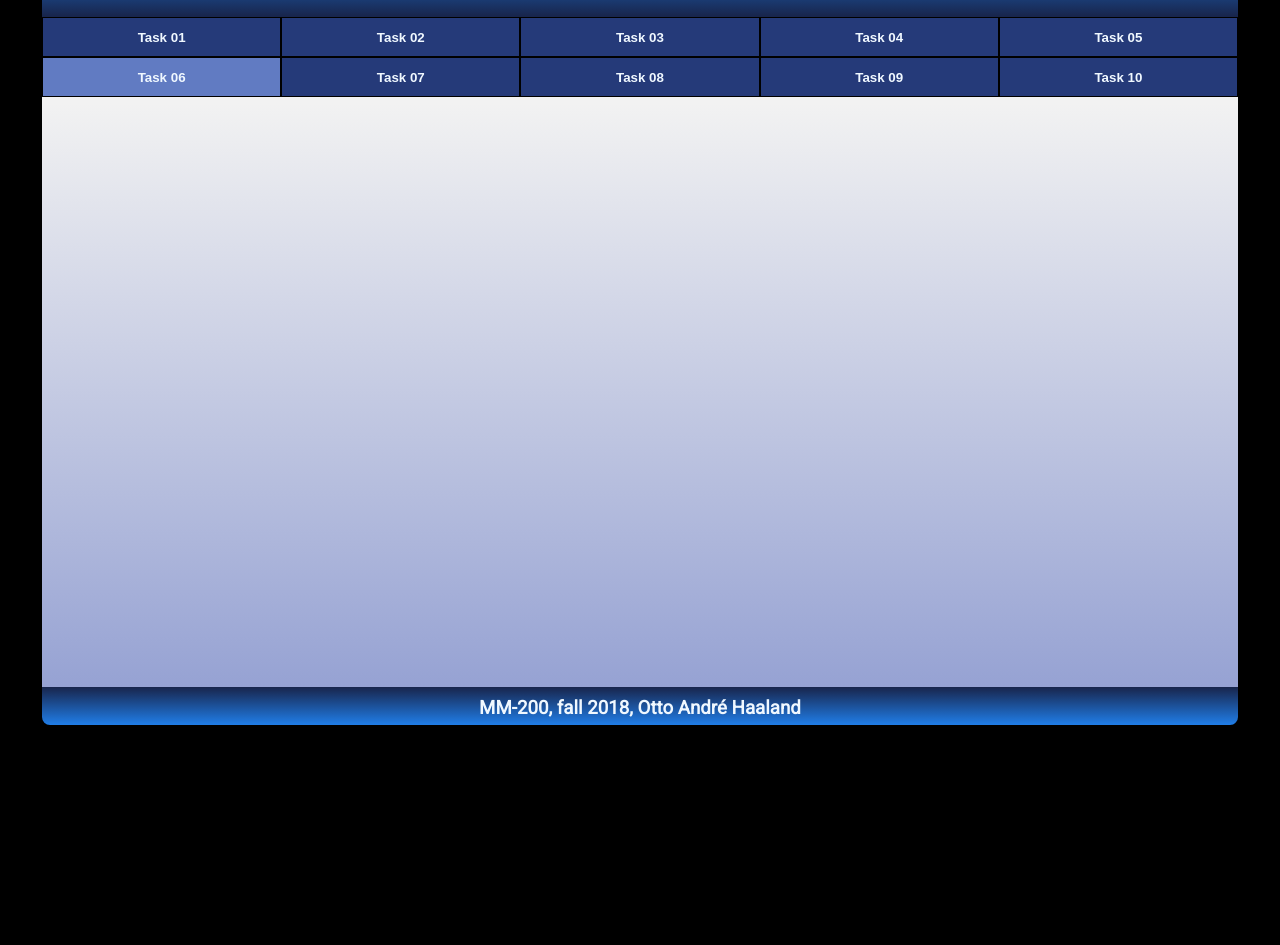
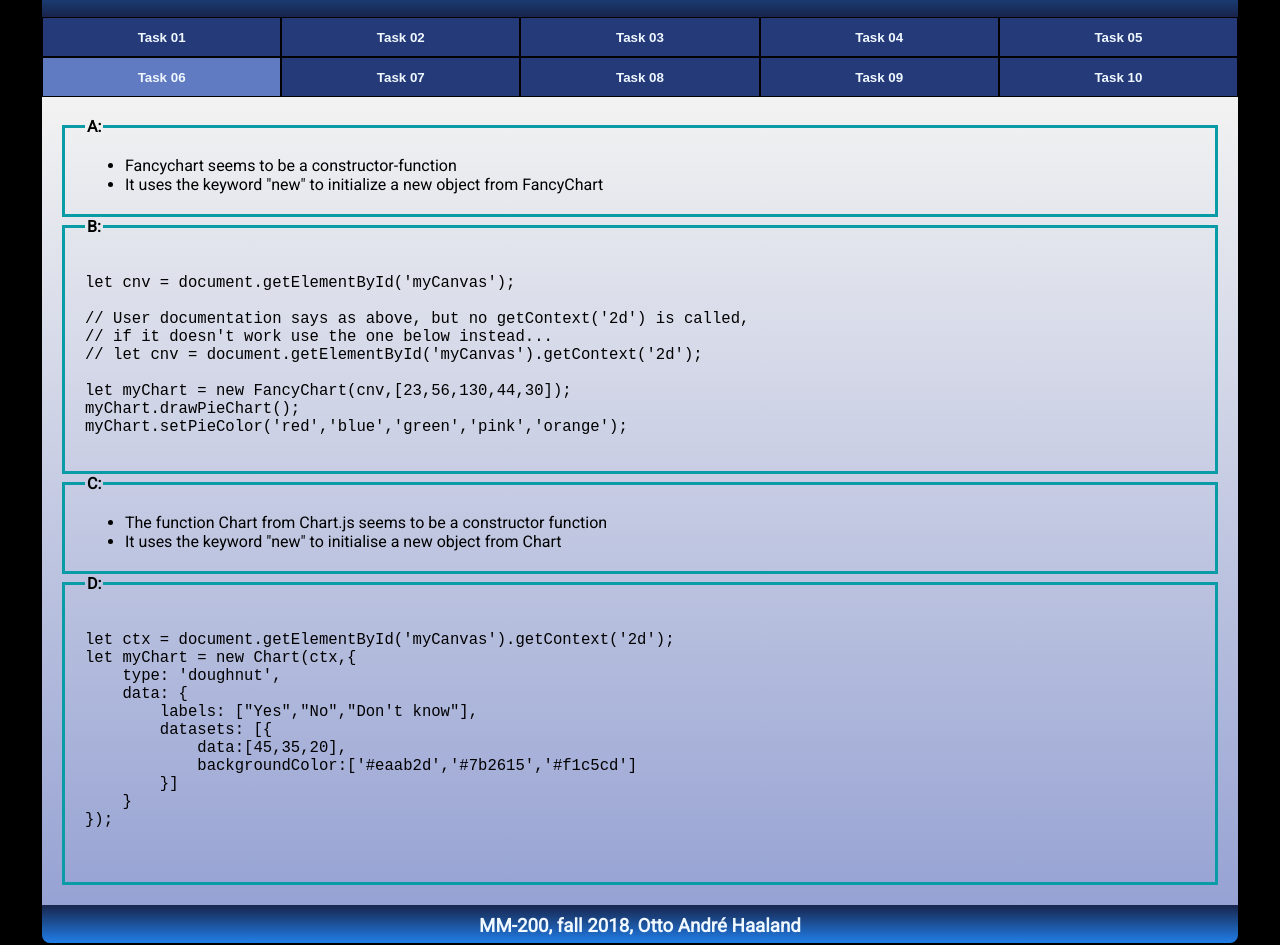
Before and after one commit to iamlost82/mm-200_mod3_assign2_client, a website: page public/task6.html in a window 1280 px wide. Shown: the part 63-1008 px from the top of the page. Before the commit the page ends 800 px from the top, so only its background shows below. Drawn offline with Linux system fonts and the light colour scheme.

Commit message:
finished task 6

```diff
--- a/public/css/task6.css
+++ b/public/css/task6.css
@@ -0,0 +1,3 @@
+code{
+    font-size: 1.2em;
+}
--- a/public/task6.html
+++ b/public/task6.html
@@ -24,6 +24,55 @@
         <button id="task10Btn" type="button">Task 10</button>
     </div>
     <div class="content">
+        <fieldset>
+            <legend>A:</legend>
+            <ul>
+                <li>Fancychart seems to be a constructor-function</li>
+                <li>It uses the keyword "new" to initialize a new object from FancyChart</li>
+            </ul>
+        </fieldset>
+        <fieldset>
+            <legend>B:</legend>
+<pre>
+<code>
+let cnv = document.getElementById('myCanvas');
+
+// User documentation says as above, but no getContext('2d') is called,
+// if it doesn't work use the one below instead...
+// let cnv = document.getElementById('myCanvas').getContext('2d');
+
+let myChart = new FancyChart(cnv,[23,56,130,44,30]);
+myChart.drawPieChart();
+myChart.setPieColor('red','blue','green','pink','orange');
+</code>
+</pre>
+        </fieldset>
+        <fieldset>
+            <legend>C:</legend>
+            <ul>
+                <li>The function Chart from Chart.js seems to be a constructor function</li>
+                <li>It uses the keyword "new" to initialise a new object from Chart</li>
+            </ul>
+        </fieldset>
+        <fieldset>
+            <legend>D:</legend>
+<pre>
+<code>
+let ctx = document.getElementById('myCanvas').getContext('2d');
+let myChart = new Chart(ctx,{
+    type: 'doughnut',
+    data: {
+        labels: ["Yes","No","Don't know"],
+        datasets: [{
+            data:[45,35,20],
+            backgroundColor:['#eaab2d','#7b2615','#f1c5cd']
+        }]
+    }
+});
+
+</code>
+</pre>
+        </fieldset>
 
     </div>
     <div class="footer"><h3>MM-200, fall 2018, Otto André Haaland</h3></div>
```
